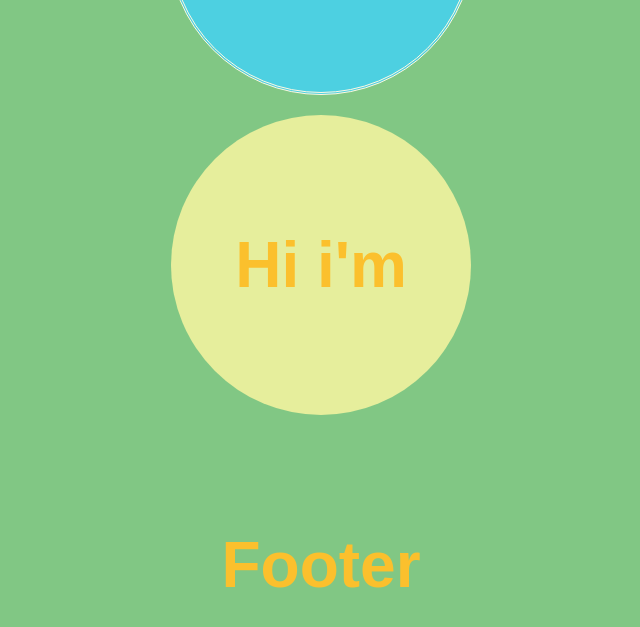
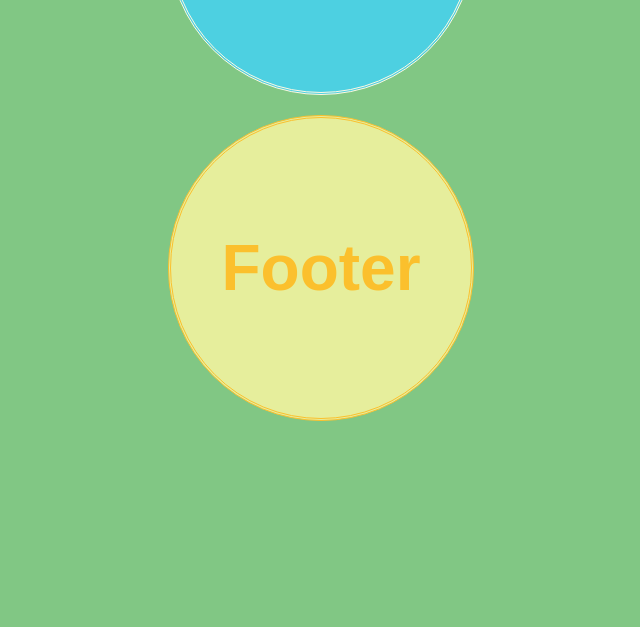
Before and after one commit to SirawichDev/Medium_me, a plain HTML site: page sassy/Mixin/index.html in a window 1280 px wide. Shown: the part 219-846 px from the top of the page, without its empty margins (319-959 px from the left). After the commit the page ends 800 px from the top, so only its background shows below. Drawn offline with Linux system fonts and the light colour scheme.

Commit message:
finished

```diff
--- a/sassy/Mixin/index.html
+++ b/sassy/Mixin/index.html
@@ -19,7 +19,6 @@
     </div>
 
     <footer>
-        Hi i'm
          Footer
     </footer>
 </body>
--- a/sassy/Mixin/style.sass
+++ b/sassy/Mixin/style.sass
@@ -43,6 +43,7 @@ body
 footer
     +Circle(300px,300px,$circle2-color,100%,$font2-color)
     margin-top: 20px
+    border-style: double
 
 //class
 .Cir
```
Also changed, not shown: sassy/Mixin/index.css, 1 other file.
